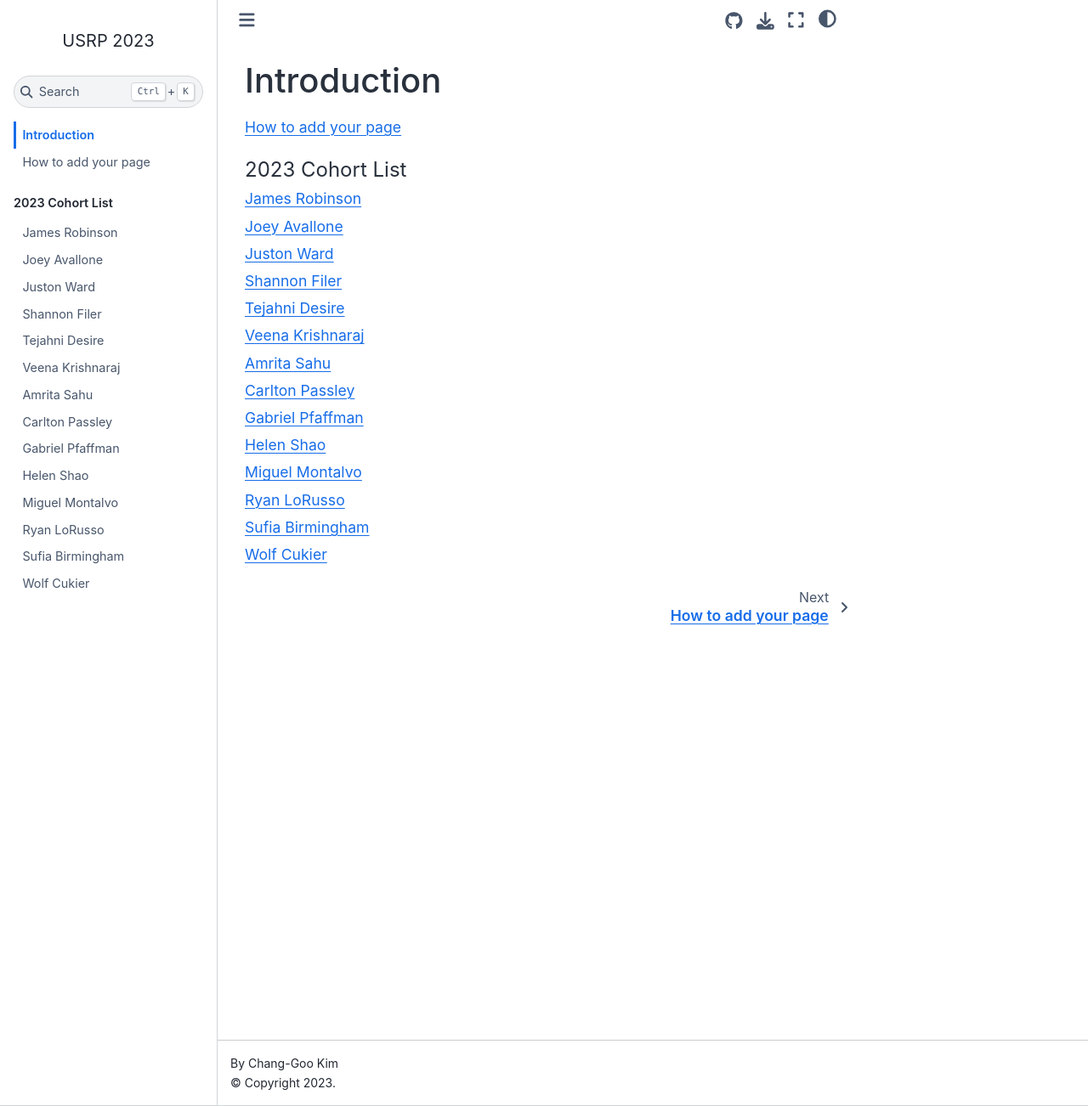
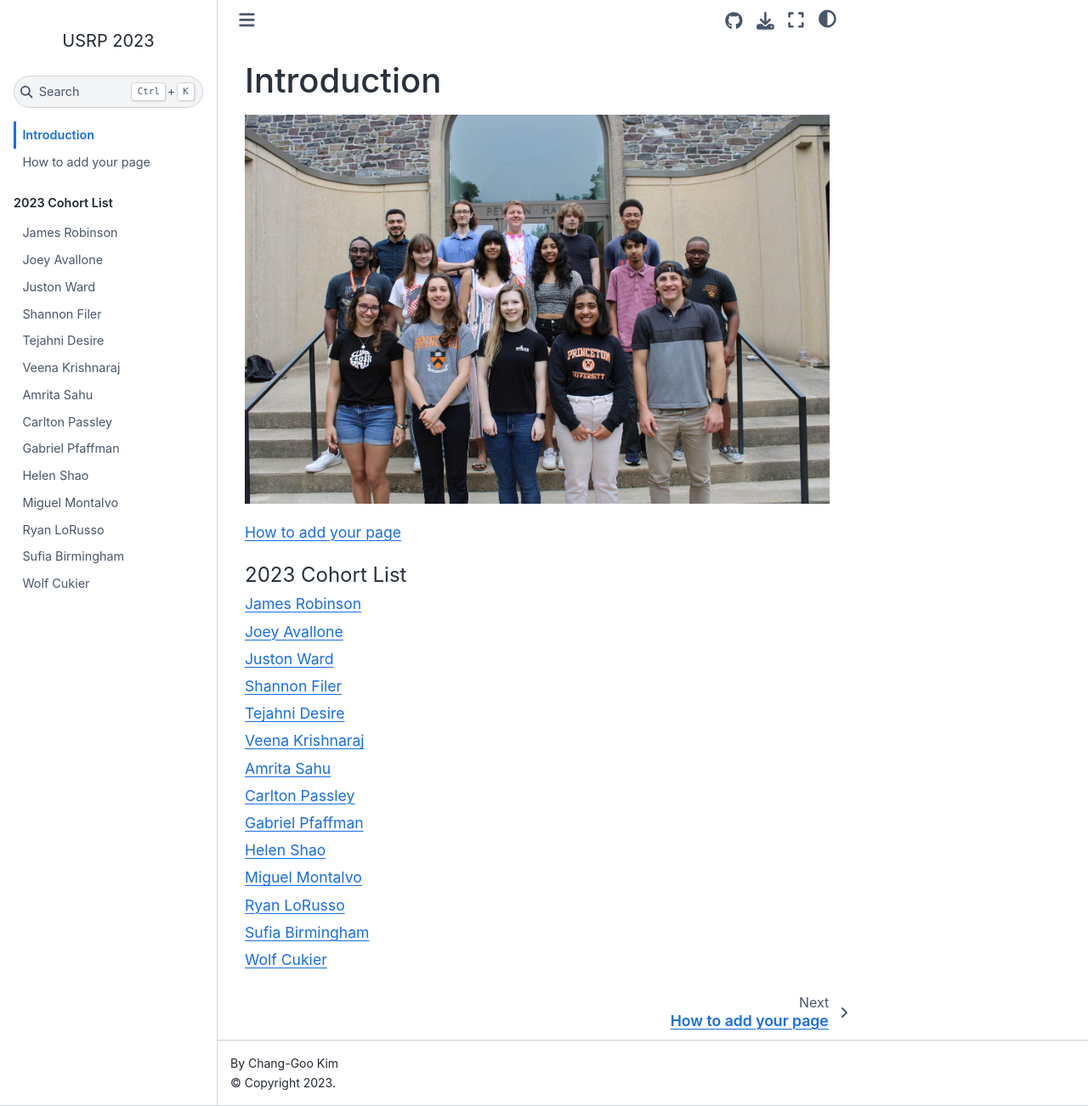
Before and after one commit to changgoo/usrp-introduction, a Jupyter Book: the page built from docs/intro.md, in a window 1280 px wide and 1302 px high. Shown: the whole window at 85% size. Built offline with Jupyter Book 1.0.4 settings and Sphinx 7.4.7 and the Sphinx Book theme 1.1.4, drawn with Linux system fonts in a browser that asks for light colours.

Commit message:
Update intro.md

````diff
--- a/docs/intro.md
+++ b/docs/intro.md
@@ -1,4 +1,6 @@
 # Introduction
+
+![group](unnamed.jpg)
 
 ```{tableofcontents}
 ```
````
